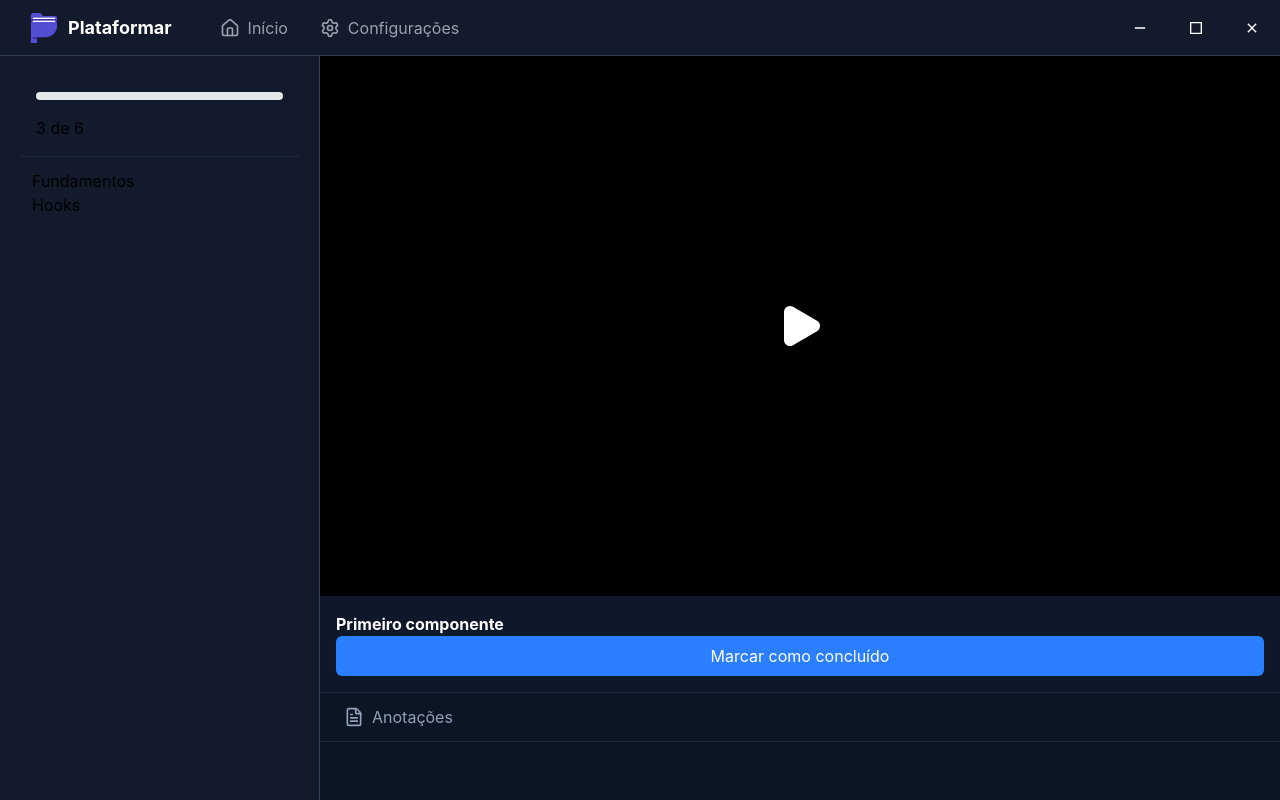
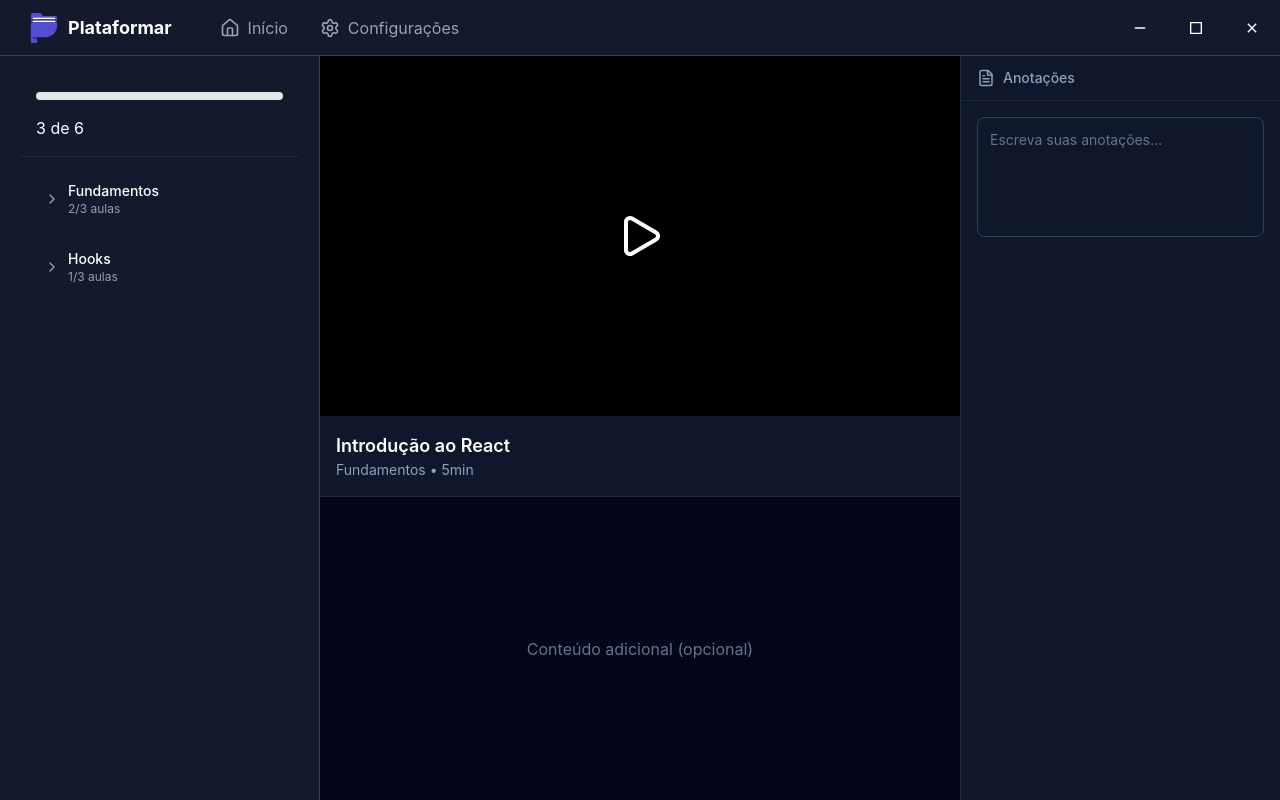
Before and after one commit to lucasvictorm/plataformar, a React (Vite) app: page /course/1 in a window 1280 px wide. Built offline with nearby package versions, Linux system fonts and the light colour scheme.

Commit message:
melhora tela de curso

```diff
--- /dev/null
+++ b/src/components/LessonItem/index.tsx
@@ -0,0 +1,41 @@
+import { CheckCircle2, Circle, Clock } from "lucide-react";
+import type { Lesson } from "../../types/course";
+import { formatDuration } from "../../utils/course";
+
+type Props = {
+  lesson: Lesson;
+  isActive: boolean;
+  onClick: () => void;
+};
+
+function LessonItem({ lesson, isActive, onClick }: Props) {
+  return (
+    <button
+      onClick={onClick}
+      className={`w-full flex items-center gap-3 p-2.5 rounded-lg transition-colors text-left ${
+        isActive
+          ? "bg-blue-600/20 border border-blue-500/50"
+          : "hover:bg-slate-800 border border-transparent"
+      }`}
+    >
+      {lesson.done ? (
+        <CheckCircle2 className="h-4 w-4 text-green-500 flex-shrink-0" />
+      ) : (
+        <Circle className="h-4 w-4 text-slate-600 flex-shrink-0" />
+      )}
+
+      <div className="flex-1 min-w-0">
+        <p className="text-sm text-white truncate">{lesson.title}</p>
+
+        {lesson.duration && (
+          <div className="flex items-center gap-1 text-xs text-slate-400">
+            <Clock className="h-3 w-3" />
+            {formatDuration(lesson.duration)}
+          </div>
+        )}
+      </div>
+    </button>
+  );
+}
+
+export default LessonItem;
--- /dev/null
+++ b/src/components/ModuleItem/index.tsx
@@ -0,0 +1,65 @@
+import { ChevronDown, ChevronRight } from "lucide-react";
+import LessonItem from "../LessonItem";
+import type { Module } from "../../types/course";
+
+type Props = {
+  module: Module;
+  isExpanded: boolean;
+  currentLesson: number;
+  onToggle: () => void;
+  onSelectLesson: (id: number) => void;
+};
+
+function ModuleItem({
+  module,
+  isExpanded,
+  currentLesson,
+  onToggle,
+  onSelectLesson,
+}: Props) {
+  const completed = module.lessons.filter((l) => l.done).length;
+  const total = module.lessons.length;
+
+  return (
+    <div className="mb-2">
+      {/* Header do módulo */}
+      <button
+        onClick={onToggle}
+        className="w-full flex items-center justify-between p-3 rounded-lg hover:bg-slate-800 transition-colors text-left"
+      >
+        <div className="flex items-center gap-2 flex-1 min-w-0">
+          {isExpanded ? (
+            <ChevronDown className="h-4 w-4 text-slate-400 flex-shrink-0" />
+          ) : (
+            <ChevronRight className="h-4 w-4 text-slate-400 flex-shrink-0" />
+          )}
+
+          <div className="flex-1 min-w-0">
+            <h3 className="text-sm font-medium text-white truncate">
+              {module.name}
+            </h3>
+            <p className="text-xs text-slate-400">
+              {completed}/{total} aulas
+            </p>
+          </div>
+        </div>
+      </button>
+
+      {/* Aulas */}
+      {isExpanded && (
+        <div className="ml-2 mt-1 space-y-1">
+          {module.lessons.map((lesson) => (
+            <LessonItem
+              key={lesson.id}
+              lesson={lesson}
+              isActive={currentLesson === lesson.id}
+              onClick={() => onSelectLesson(lesson.id)}
+            />
+          ))}
+        </div>
+      )}
+    </div>
+  );
+}
+
+export default ModuleItem;
--- /dev/null
+++ b/src/components/PrimaryActionButton/index.tsx
@@ -0,0 +1,36 @@
+import type { ReactNode } from "react";
+
+type Props = {
+  children: ReactNode;
+  onClick?: () => void;
+  className?: string;
+  disabled?: boolean;
+};
+
+function PrimaryActionButton({
+  children,
+  onClick,
+  className = "",
+  disabled = false,
+}: Props) {
+  return (
+    <button
+      onClick={onClick}
+      disabled={disabled}
+      className={`
+        flex items-center gap-2
+        px-4 py-2 rounded-lg
+        text-sm font-medium
+        bg-blue-600 hover:bg-blue-700
+        text-white
+        transition-colors
+        disabled:opacity-50 disabled:cursor-not-allowed
+        ${className}
+      `}
+    >
+      {children}
+    </button>
+  );
+}
+
+export default PrimaryActionButton;
--- a/src/layout/CourseLayout/index.tsx
+++ b/src/layout/CourseLayout/index.tsx
@@ -1,7 +1,8 @@
-import { FileText, Folder, Play, Plus } from "lucide-react";
+import { CheckCircle2, FileText, Folder, Play, Plus } from "lucide-react";
 import MainButton from "../../components/MainButton";
 import { courses } from "../../data/mockCourses";
 import {
+  formatDuration,
   getPorcCompleted,
   getTotalCompletedLessons,
   getTotalLessons,
@@ -15,6 +16,9 @@ import ScrollArea from "../../ui/ScrollArea";
 import { useState } from "react";
 import Button from "../../components/Button";
 import Sidebar from "../Sidebar";
+import PrimaryActionButton from "../../components/PrimaryActionButton";
+import MainTextarea from "../../ui/MainTextArea";
+import ModuleItem from "../../components/ModuleItem";
 
 function CourseLayout() {
   const { id } = useParams();
@@ -23,12 +27,14 @@ function CourseLayout() {
   if (!course) {
     return <div>Curso não encontrado</div>;
   }
-  let completedLessons = getTotalCompletedLessons(course);
-  let totalLessons = getTotalLessons(course);
-  let progress = getPorcCompleted(completedLessons, totalLessons);
 
   const [expandedModules, setExpandedModules] = useState<number[]>([]);
   const [currentLesson, setCurrentLesson] = useState<number>(1);
+  const [courseState, setCourseState] = useState(course);
+
+  let completedLessons = getTotalCompletedLessons(courseState);
+  let totalLessons = getTotalLessons(courseState);
+  let progress = getPorcCompleted(completedLessons, totalLessons);
 
   function toggleModule(idModule: number) {
     setExpandedModules((prev) =>
@@ -38,8 +44,33 @@ function CourseLayout() {
     );
   }
 
+  const currentLessonData = courseState.modules
+    .flatMap((module) =>
+      module.lessons.map((lesson) => ({
+        ...lesson,
+        moduleName: module.name,
+      })),
+    )
+    .find((lesson) => lesson.id === currentLesson);
+
+  function markLessonAsCompleted(lessonId: number) {
+    setCourseState((prev) => {
+      if (!prev) return prev;
+
+      return {
+        ...prev,
+        modules: prev.modules.map((module) => ({
+          ...module,
+          lessons: module.lessons.map((lesson) =>
+            lesson.id === lessonId ? { ...lesson, done: true } : lesson,
+          ),
+        })),
+      };
+    });
+  }
+
   return (
-    <div className="flex flex-1 min-h-0 overflow-hidden">
+    <div className="flex flex-1 min-h-0 overflow-hidden text-white">
       {" "}
       {/* min-h-0 ajuda no scroll vertical interno */}
       <Sidebar>
@@ -55,66 +86,69 @@ function CourseLayout() {
           {/* lista de módulos */}
           <ScrollArea className="flex-1">
             <div className="p-3">
-              {course.modules.map((module) => {
-                const isExpanded = expandedModules.includes(module.id);
-
-                return (
-                  <div key={module.id}>
-                    {/* botão do módulo */}
-                    <button onClick={() => toggleModule(module.id)}>
-                      {module.name}
-                    </button>
-
-                    {/* aulas */}
-                    {isExpanded && (
-                      <div>
-                        {module.lessons.map((lesson) => (
-                          <button
-                            key={lesson.id}
-                            onClick={() => setCurrentLesson(lesson.id)}
-                            className={`w-full flex items-center gap-3 p-2.5 rounded-lg transition-colors text-left ${
-                              currentLesson === lesson.id
-                                ? "bg-blue-600/20 border border-blue-500/50"
-                                : "hover:bg-slate-800 border border-transparent"
-                            }`}
-                          >
-                            {lesson.title}
-                          </button>
+              {courseState.modules.map((module) => (
+                <ModuleItem
+                  key={module.id}
+                  module={module}
+                  isExpanded={expandedModules.includes(module.id)}
+                  currentLesson={currentLesson}
+                  onToggle={() => toggleModule(module.id)}
+                  onSelectLesson={(id) => setCurrentLesson(id)}
+                />
               ))}
-                      </div>
-                    )}
-                  </div>
-                );
-              })}
             </div>
           </ScrollArea>
         </div>
       </Sidebar>
-      <MainContent>
-        {/* O main precisa de min-w-0 para não estourar a largura do flex-1 do MainContent */}
-        <main className="flex-1 flex flex-col min-h-0 min-w-0">
-          {/* Container do vídeo com proporção fixa */}
-          <div className="w-full max-w-full bg-black aspect-video flex items-center justify-center shrink-0">
-            <Play size={48} color="#ffffff" fill="#ffffff" />
+      <div className="flex-1 flex flex-col min-h-0 min-w-0 bg-slate-950">
+        {/* vídeo */}
+        <div className="bg-black aspect-video  flex items-center justify-center shrink-0">
+          <Play size={48} />
         </div>
 
-          {/* Info da aula */}
+        {/* info */}
         <div className="bg-slate-900 border-b border-slate-800 p-4 shrink-0">
-            <h2 className="text-white font-bold">Primeiro componente</h2>
-            <Button title="Marcar como concluído" onClick={() => {}} />
+          <div className="flex items-start justify-between">
+            <div>
+              <h2 className="text-lg font-semibold">
+                {currentLessonData?.title}
+              </h2>
+              <p className="text-sm text-slate-400">
+                {currentLessonData?.moduleName} •{" "}
+                {currentLessonData?.duration &&
+                  formatDuration(currentLessonData.duration)}
+              </p>
+            </div>
+            {!currentLessonData?.done && (
+              <PrimaryActionButton
+                onClick={() => markLessonAsCompleted(currentLesson)}
+              >
+                <CheckCircle2 size={16} />
+                Marcar como concluído
+              </PrimaryActionButton>
+            )}
+          </div>
         </div>
 
-          {/* Anotações */}
-          <div className="flex-1 flex flex-col min-h-0">
-            <div className="px-6 py-3 border-b border-slate-800 flex items-center gap-2 text-slate-400">
-              <FileText size={20} />
-              <span>Anotações</span>
+        {/* espaço livre abaixo do vídeo */}
+        <div className="flex-1 flex items-center justify-center text-slate-500">
+          Conteúdo adicional (opcional)
+        </div>
+      </div>
+      {/* ANOTAÇÕES */}
+      <aside className="w-80 bg-slate-900 border-l border-slate-800 flex flex-col">
+        <div className="px-4 py-3 border-b border-slate-800 flex items-center gap-2 text-slate-400">
+          <FileText size={18} />
+          <span className="text-sm font-medium">Anotações</span>
         </div>
 
-            <div className="flex-1 p-6">{/* O Textarea deve ficar aqui */}</div>
+        <div className="flex-1 p-4 overflow-auto">
+          <MainTextarea
+            placeholder="Escreva suas anotações..."
+            className="h-full"
+          />
         </div>
-        </main>
-      </MainContent>
+      </aside>
     </div>
   );
 }
--- /dev/null
+++ b/src/ui/MainTextArea/index.tsx
@@ -0,0 +1,41 @@
+import { forwardRef, type TextareaHTMLAttributes } from "react";
+
+type Props = TextareaHTMLAttributes<HTMLTextAreaElement> & {
+  label?: string;
+  helperText?: string;
+};
+
+const MainTextarea = forwardRef<HTMLTextAreaElement, Props>(
+  ({ label, helperText, className = "", ...props }, ref) => {
+    return (
+      <div className="w-full flex flex-col gap-1">
+        {label && <label className="text-sm text-slate-400">{label}</label>}
+
+        <textarea
+          ref={ref}
+          className={`
+            w-full min-h-[120px]
+            bg-slate-900 border border-slate-700
+            rounded-lg p-3
+            text-white text-sm
+            placeholder:text-slate-500
+            resize-none
+            outline-none
+            focus:border-blue-500 focus:ring-1 focus:ring-blue-500
+            transition-colors
+            ${className}
+          `}
+          {...props}
+        />
+
+        {helperText && (
+          <span className="text-xs text-slate-500">{helperText}</span>
+        )}
+      </div>
+    );
+  },
+);
+
+MainTextarea.displayName = "MainTextarea";
+
+export default MainTextarea;
--- a/src/utils/course.ts
+++ b/src/utils/course.ts
@@ -38,3 +38,13 @@ export function getTotalLessons(course: Course): number {
 export function getPorcCompleted(completed: number, total: number): number {
   return Math.round((completed / total) * 100);
 }
+
+export function formatDuration(totalMinutes: number) {
+  const hours = Math.floor(totalMinutes / 60);
+  const minutes = totalMinutes % 60;
+
+  if (hours === 0) return `${minutes}min`;
+  if (minutes === 0) return `${hours}h`;
+
+  return `${hours}h ${minutes}min`;
+}
```
Also changed, not shown: src/components/CourseCard/index.tsx (+1 -14 lines). Lines whose indentation alone changed are shown as unchanged.
